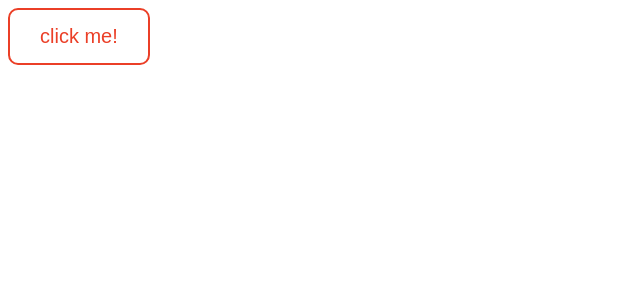
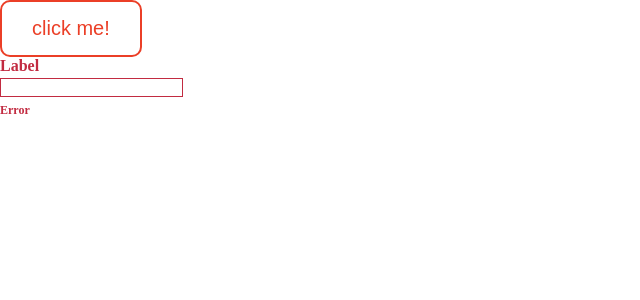
Before and after one commit to YoungKoder/ComandApp, a React (Create React App) app: page / in a window 1280 px wide. Shown: the top 300 px of the page, without its empty margins (0-640 px from the left). Built offline with nearby package versions, Linux system fonts and the light colour scheme.

Commit message:
refactoring Input component

```diff
--- a/src/components/common/Input/input.css
+++ b/src/components/common/Input/input.css
@@ -1,6 +1,15 @@
+*{
+    margin: 0;
+}
 .input {
     margin-bottom: 15px;
 }
+
+.input.input--queue{
+    display: flex;
+    align-items: center;
+}
+
 
 .input label {
 margin-right: 3px;
@@ -15,6 +24,11 @@ box-sizing: border-box;
 border: 1px solid #bebebe;
 outline: none;
 transition: all 0.3s ease-in-out;
+margin:3px 0;
+}
+
+.input.input--queue input{
+    margin:0 3px;
 }
 
 .input span {
--- a/src/components/common/Input/input.js
+++ b/src/components/common/Input/input.js
@@ -1,6 +1,11 @@
 import React from "react";
 
 import "./input.css";
+
+const templates = [
+  "queue",
+  "stack"
+]
 
 const Input = ({
     inputType = "text",
@@ -8,23 +13,30 @@ const Input = ({
     value,
     onChange,
     errorMessege,
-    valid,
-    shouldValidate,
-    touched,
+    valid = true,
+    template = "stack",
     name
   }) => {
-    let classNames = "input";
+
+    console.log(valid)
+    let classNames = "";
     const htmlFor = `${Math.floor(Math.random() * 10000)}`;
 
-    if (!valid && shouldValidate && touched) {
+    if (!valid) {
       classNames += " invalid";
     }
 
+    if(template !== "stack" && templates.includes(template)){
+      classNames += " input--"+template;
+    }
+
     return (
-      <div className={classNames}>
-        <label htmlFor={htmlFor}>{label}</label>
+      <div className={"input" + classNames}>
+        {label? <label htmlFor={htmlFor}>{label}</label> :null}
+
         <input type={inputType} id={htmlFor} name={name} value={value} onChange={onChange} />
-        {!valid && shouldValidate && touched ? <span>{errorMessege}</span> : null}
+
+        {!valid && errorMessege ? <span>{errorMessege}</span> : null}
       </div>
     );
   };
--- a/src/components/pages/helloPage/HelloPage.js
+++ b/src/components/pages/helloPage/HelloPage.js
@@ -1,23 +1,13 @@
-// import React, { Component } from "react";
 
-
-
-// export default class HelloPage extends Component {
-//     render(){
-//         return(
-//             <h1>Hello!!</h1>
-//         )
-//     }
-// }
-
-import React, { Component } from "react";
+import React, { Component, Fragment } from "react";
 
 import Button from "../../common/Button/Button";
-
+import Input from "../../common/Input/input";
 
 export default class HelloPage extends Component {
     render(){
         return(
+            <Fragment>
                 <Button
                     onClick={(e)=>{console.log("it's",e.target)}}
                     state="error"
@@ -26,6 +16,12 @@ export default class HelloPage extends Component {
                     >
                     click me!
                 </Button>
+                <Input
+                    label={<p>Label</p>}
+                    valid = {false}
+                    errorMessege = "Error"
+                    />
+            </Fragment>
         )
     }
 }
```
Lines whose indentation alone changed are shown as unchanged.
